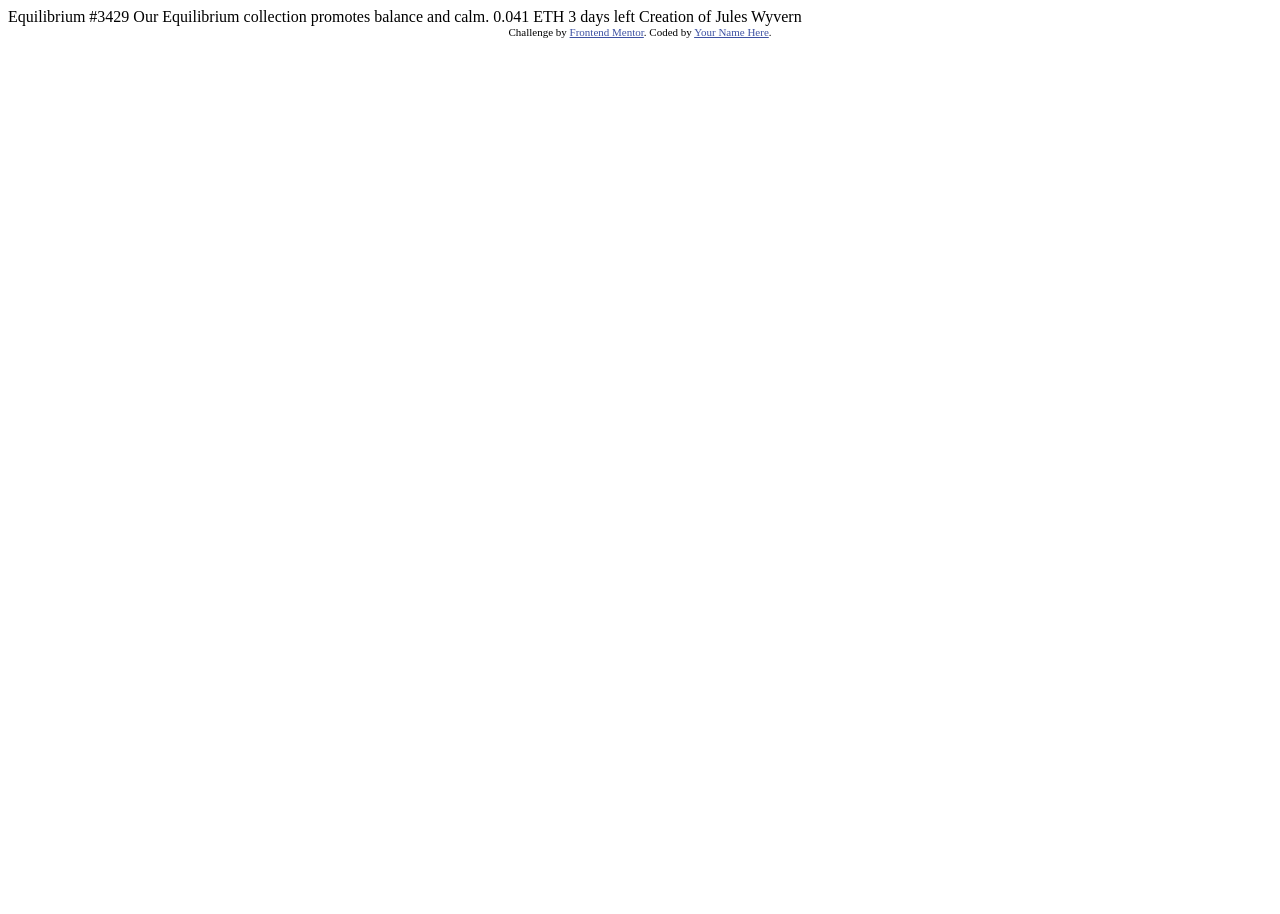
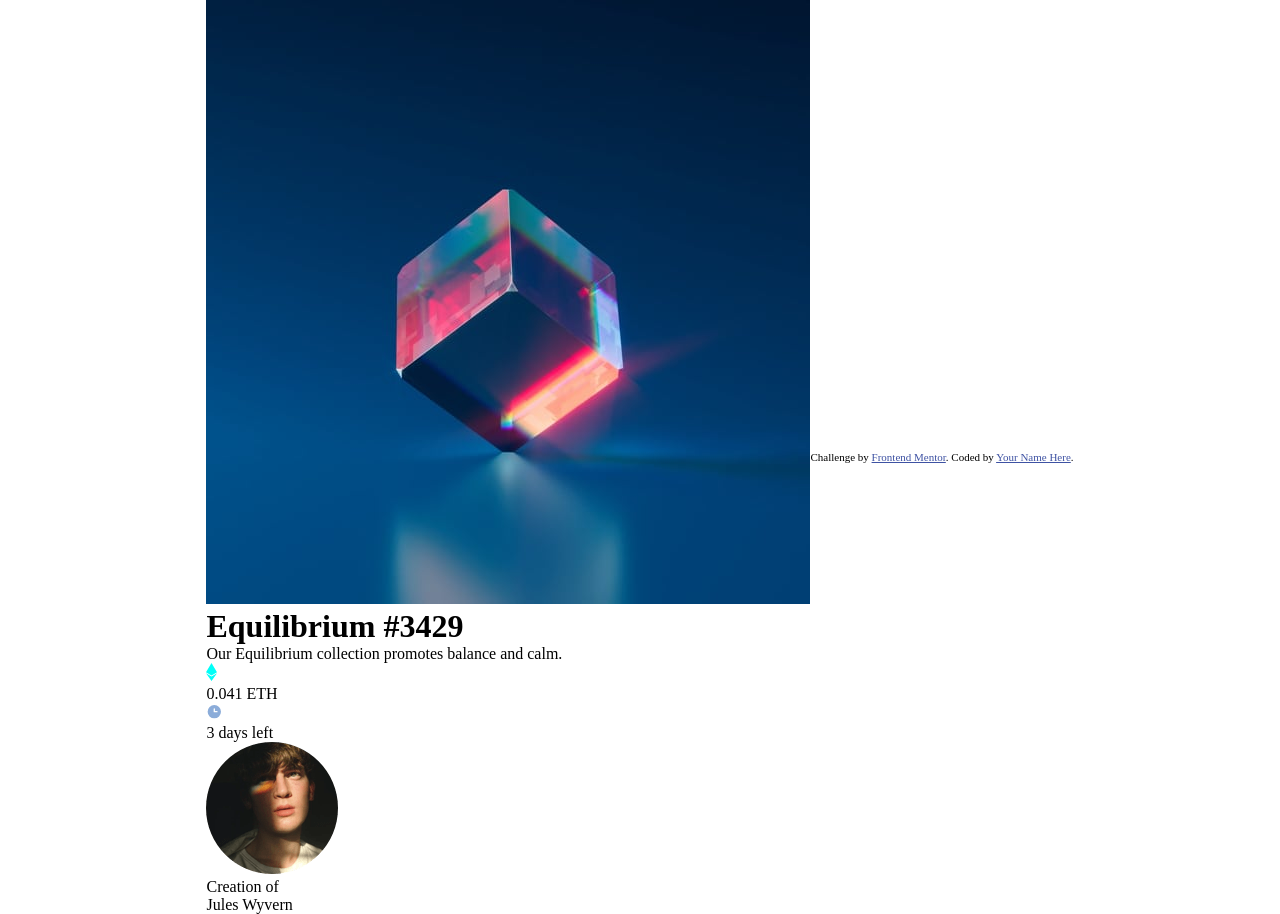
Before and after one commit to wiwinristanto/nft-preview-card-component-main, a plain HTML site: page index.html in a window 1280 px wide. Before the commit the page ends 800 px from the top, so only its background shows below. Drawn offline with Linux system fonts and the light colour scheme.

Commit message:
membuat kerangka dasar html css

```diff
--- a/index.html
+++ b/index.html
@@ -13,18 +13,55 @@
     .attribution { font-size: 11px; text-align: center; }
     .attribution a { color: hsl(228, 45%, 44%); }
   </style>
+  <link rel="stylesheet" href="main.css">
 </head>
 <body>
 
-  Equilibrium #3429
+  <div class="container">
+    <div class="card">
+      <div class="img">
+        <img src="images/image-equilibrium.jpg" alt="">
+      </div>
+      <div class="name">
+        <h1>
+          Equilibrium #3429
+        </h1>
+        <p>
+          Our Equilibrium collection promotes balance and calm.
+        </p>
+      </div>
+      <div class="pri-time">
+        <div class="price">
+          <div class="icon">
+            <img src="images/icon-ethereum.svg" alt="">
+            <p>
+              0.041 ETH
+            </p>
+          </div>
+          <div class="time">
+            <img src="images/icon-clock.svg" alt="">
+            <p>
+              3 days left
+            </p>
+          </div>
+        </div>
+        <div class="line">
 
-  Our Equilibrium collection promotes balance and calm.
-
-  0.041 ETH
-  3 days left
-
-  Creation of Jules Wyvern
-
+        </div>
+        <div class="creator">
+          <img src="images/image-avatar.png" alt="">
+          <div class="credi">
+            <p class="creation">
+              Creation of
+            </p>
+            <p class="name">
+              Jules Wyvern
+            </p>
+          </div>
+        </div>
+      </div>
+    </div>
+  </div>
   <div class="attribution">
     Challenge by <a href="https://www.frontendmentor.io?ref=challenge" target="_blank">Frontend Mentor</a>.
     Coded by <a href="#">Your Name Here</a>.
--- /dev/null
+++ b/main.css
@@ -0,0 +1,12 @@
+* {
+    padding: 0;
+    margin: 0;
+}
+
+body {
+    align-items: center;
+    justify-content: center;
+    display: flex;
+    min-height: 100vh;
+
+}
```
